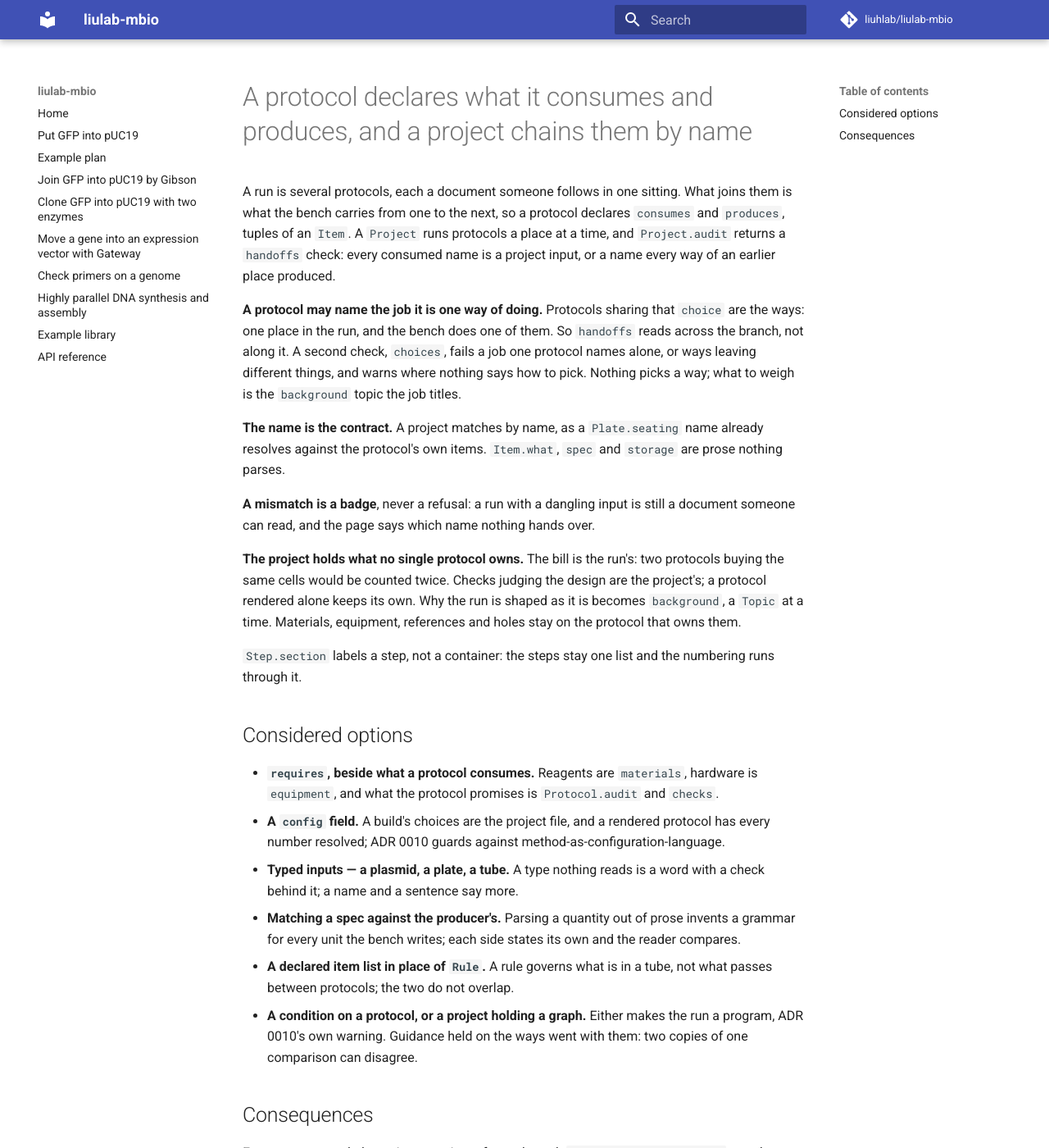
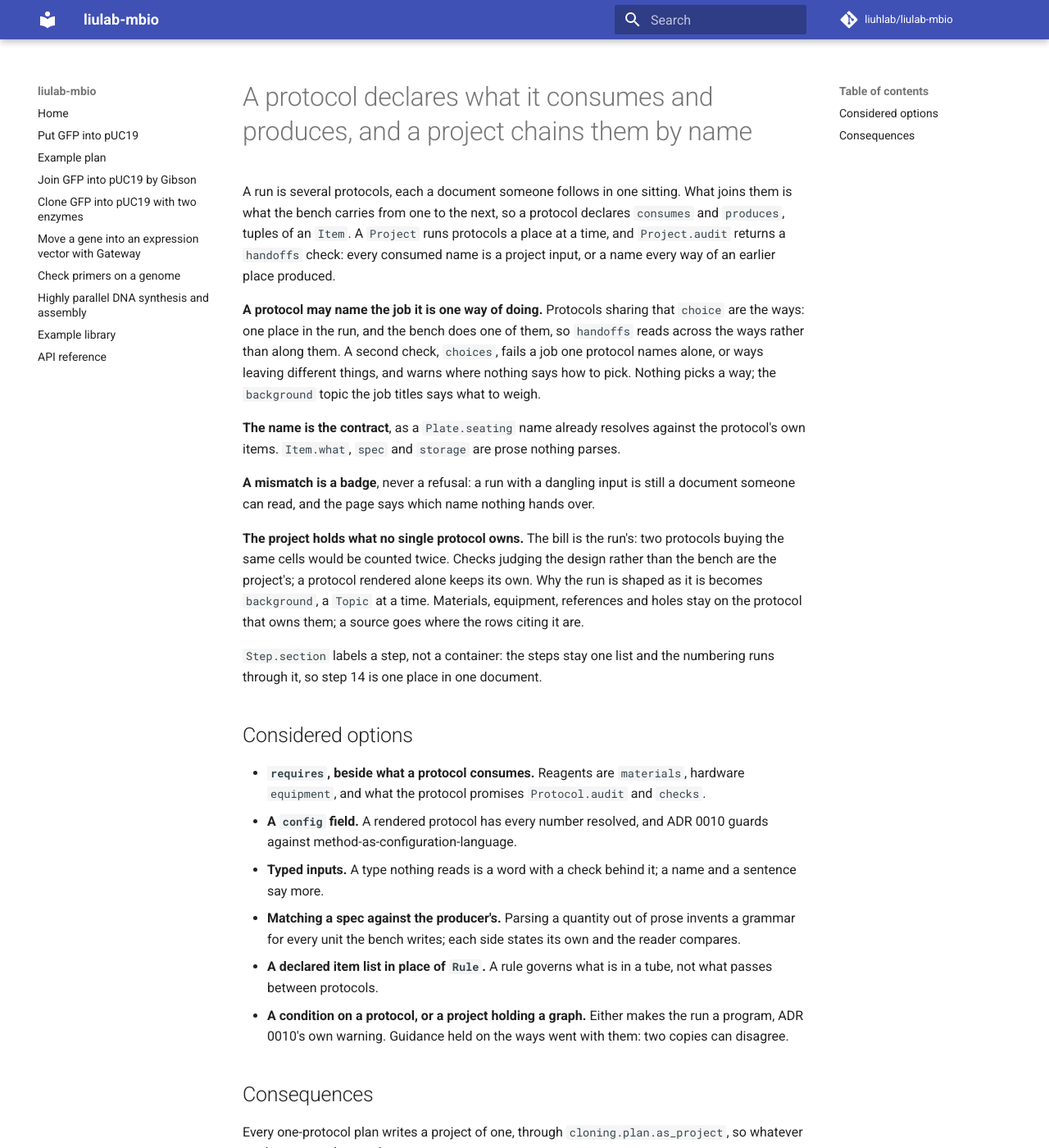
Before and after one commit to liuhlab/liulab-mbio, an MkDocs documentation site: the page built from docs/adr/0018-a-project-chains-protocols.md, in a window 1280 px wide and 1400 px high. Shown: the whole window at 82% size. Built offline with MkDocs 1.6.1 and Material for MkDocs 9.7.7, drawn with Linux system fonts in a browser that asks for light colours; comment, search, counter and statistics services are not loaded; some of the changed text lies outside the part shown.

Commit message:
Fold the code review into the choice: one factory, one word for two
`Folder.of` is now the one place a run's numbering is derived, and
`left_by_every` the one place the intersection rule is written; the
adjacency refusal groups with `by_place` like everything else. Every page
spells the count the same way, so the index and a way's page both say "two
ways", and three ways no longer read "do this one or A or B, not both".

ADR 0018 keeps the four rules the first tightening dropped, paid for inside
the cap. The index's badge list is owned by one test again.

Co-Authored-By: Claude Opus 5 <noreply@anthropic.com>

```diff
--- a/docs/adr/0018-a-project-chains-protocols.md
+++ b/docs/adr/0018-a-project-chains-protocols.md
@@ -6,46 +6,46 @@ search:
 # A protocol declares what it consumes and produces, and a project chains them by name
 
 A run is several protocols, each a document someone follows in one sitting. What joins them is
-what the bench carries from one to the next, so a protocol declares `consumes` and
-`produces`, tuples of an `Item`. A `Project` runs protocols a place at a time, and
-`Project.audit` returns a `handoffs` check: every consumed name is a project input, or a name
-every way of an earlier place produced.
+what the bench carries from one to the next, so a protocol declares `consumes` and `produces`,
+tuples of an `Item`. A `Project` runs protocols a place at a time, and `Project.audit` returns a
+`handoffs` check: every consumed name is a project input, or a name every way of an earlier
+place produced.
 
 **A protocol may name the job it is one way of doing.** Protocols sharing that `choice` are the
-ways: one place in the run, and the bench does one of them. So `handoffs` reads
-across the branch, not along it. A second check, `choices`, fails a job one protocol names alone,
-or ways leaving different things, and warns where nothing says how to pick. Nothing picks a way;
-what to weigh is the `background` topic the job titles.
+ways: one place in the run, and the bench does one of them, so `handoffs` reads across the ways
+rather than along them. A second check, `choices`, fails a job one protocol names alone, or ways
+leaving different things, and warns where nothing says how to pick. Nothing picks a way; the
+`background` topic the job titles says what to weigh.
 
-**The name is the contract.** A project matches by name, as a `Plate.seating` name already
-resolves against the protocol's own items. `Item.what`, `spec` and `storage` are prose nothing parses.
+**The name is the contract**, as a `Plate.seating` name already resolves against the protocol's
+own items. `Item.what`, `spec` and `storage` are prose nothing parses.
 
 **A mismatch is a badge**, never a refusal: a run with a dangling input is still a document
 someone can read, and the page says which name nothing hands over.
 
 **The project holds what no single protocol owns.** The bill is the run's: two protocols buying
-the same cells would be counted twice. Checks judging the design are the project's; a protocol
-rendered alone keeps its own. Why the run is shaped as it is becomes `background`, a `Topic` at a
-time. Materials, equipment, references and holes stay on the protocol that owns them.
+the same cells would be counted twice. Checks judging the design rather than the bench are the project's; a
+protocol rendered alone keeps its own. Why the run is shaped as it is becomes `background`, a
+`Topic` at a time. Materials, equipment, references and holes stay on the protocol that owns
+them; a source goes where the rows citing it are.
 
 `Step.section` labels a step, not a container: the steps stay one list and the numbering runs
-through it.
+through it, so step 14 is one place in one document.
 
 ## Considered options
 
-- **`requires`, beside what a protocol consumes.** Reagents are `materials`, hardware is
-  `equipment`, and what the protocol promises is `Protocol.audit` and `checks`.
-- **A `config` field.** A build's choices are the project file, and a rendered protocol has every
-  number resolved; ADR 0010 guards against method-as-configuration-language.
-- **Typed inputs — a plasmid, a plate, a tube.** A type nothing reads is a word with a check
-  behind it; a name and a sentence say more.
+- **`requires`, beside what a protocol consumes.** Reagents are `materials`, hardware
+  `equipment`, and what the protocol promises `Protocol.audit` and `checks`.
+- **A `config` field.** A rendered protocol has every number resolved, and ADR 0010 guards
+  against method-as-configuration-language.
+- **Typed inputs.** A type nothing reads is a word with a check behind it; a name and a
+  sentence say more.
 - **Matching a spec against the producer's.** Parsing a quantity out of prose invents a grammar
   for every unit the bench writes; each side states its own and the reader compares.
-- **A declared item list in place of `Rule`.** A rule governs what is in a tube, not what passes
-  between protocols; the two do not overlap.
+- **A declared item list in place of `Rule`.** A rule governs what is in a tube, not what
+  passes between protocols.
 - **A condition on a protocol, or a project holding a graph.** Either makes the run a program,
-  ADR 0010's own warning. Guidance held on the ways went with them: two copies of one comparison
-  can disagree.
+  ADR 0010's own warning. Guidance held on the ways went with them: two copies can disagree.
 
 ## Consequences
 
@@ -55,3 +55,4 @@ reads a run reads one shape.
 A project is written as a folder: `project.json`, one page per protocol named by its place in
 the chain, an index, and the two shared pages. Routing inside a page cannot work on disk, so each
 page is self-contained, links by relative address, and names its neighbours in a printed line.
+One protocol still writes one page.
```
Also changed, not shown: 3 other files.
